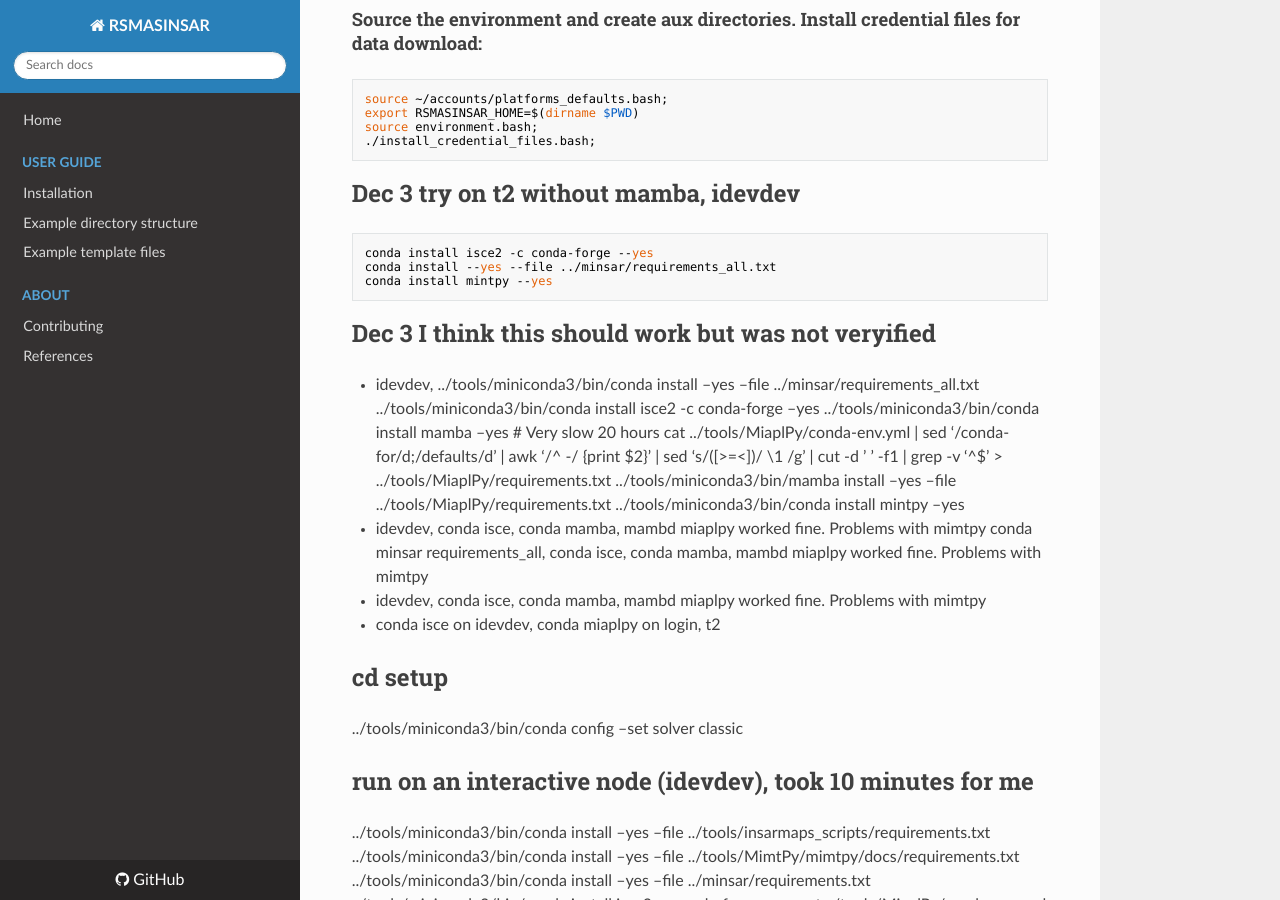
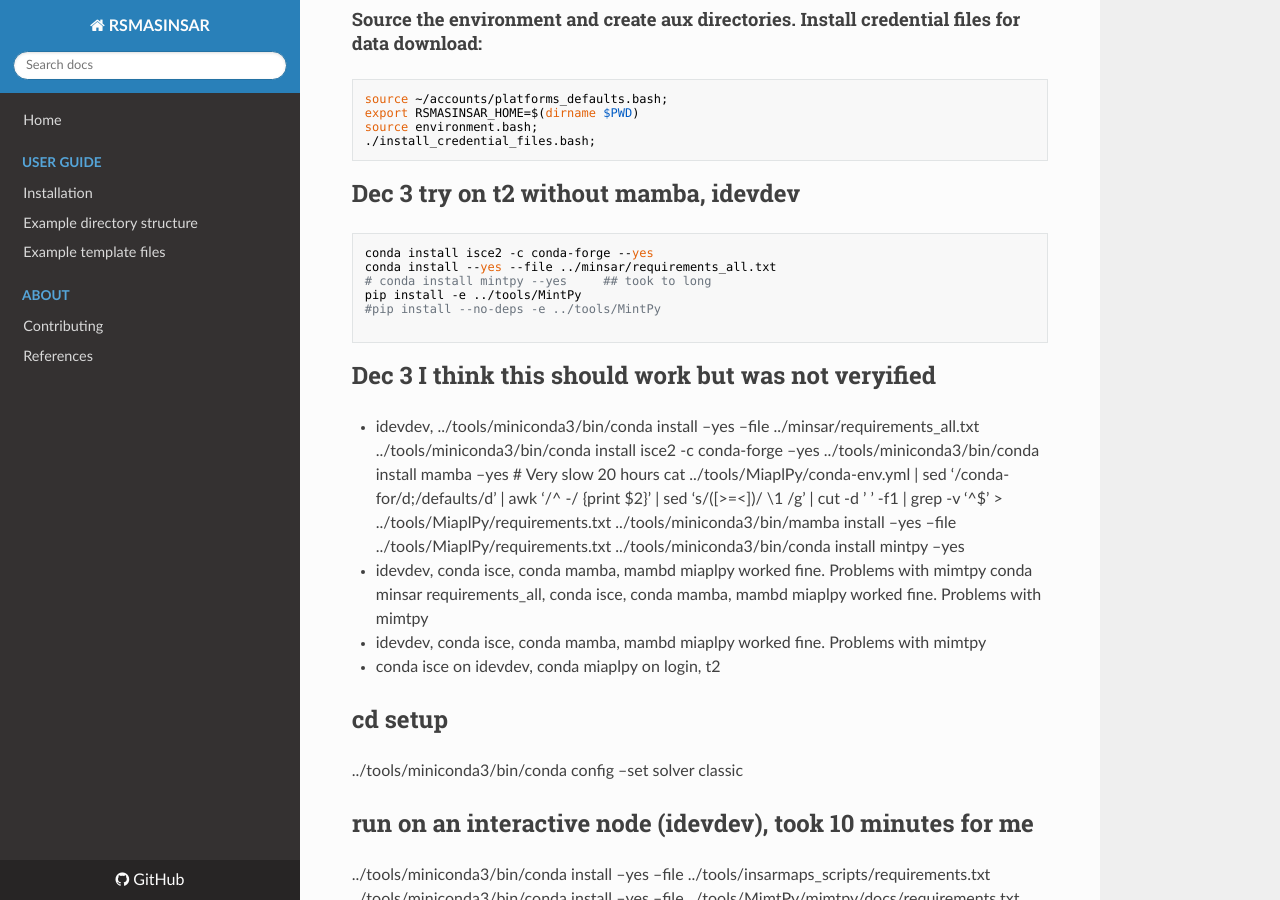
Before and after one commit to geodesymiami/rsmas_insar, an MkDocs documentation site: the page built from docs/installation_python.md, in a window 1280 px wide and 900 px high, scrolled down 375 px. Built offline with MkDocs 1.6.1, drawn with Linux system fonts in a browser that asks for light colours; nearby versions of some CDN libraries.

Commit message:
Update installation_python.md

````diff
--- a/docs/installation_python.md
+++ b/docs/installation_python.md
@@ -22,7 +22,10 @@ source environment.bash;
 ```
 conda install isce2 -c conda-forge --yes
 conda install --yes --file ../minsar/requirements_all.txt
-conda install mintpy --yes
+# conda install mintpy --yes     ## took to long
+pip install -e ../tools/MintPy
+#pip install --no-deps -e ../tools/MintPy
+
 ```
 
 # Dec 3  I think this should work but was not veryified
````
